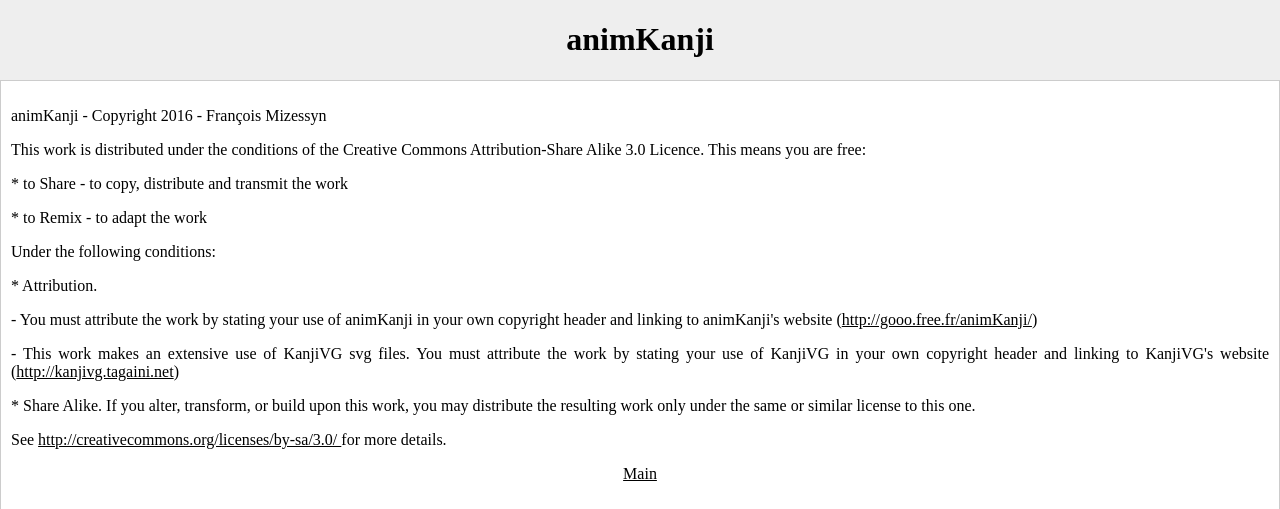
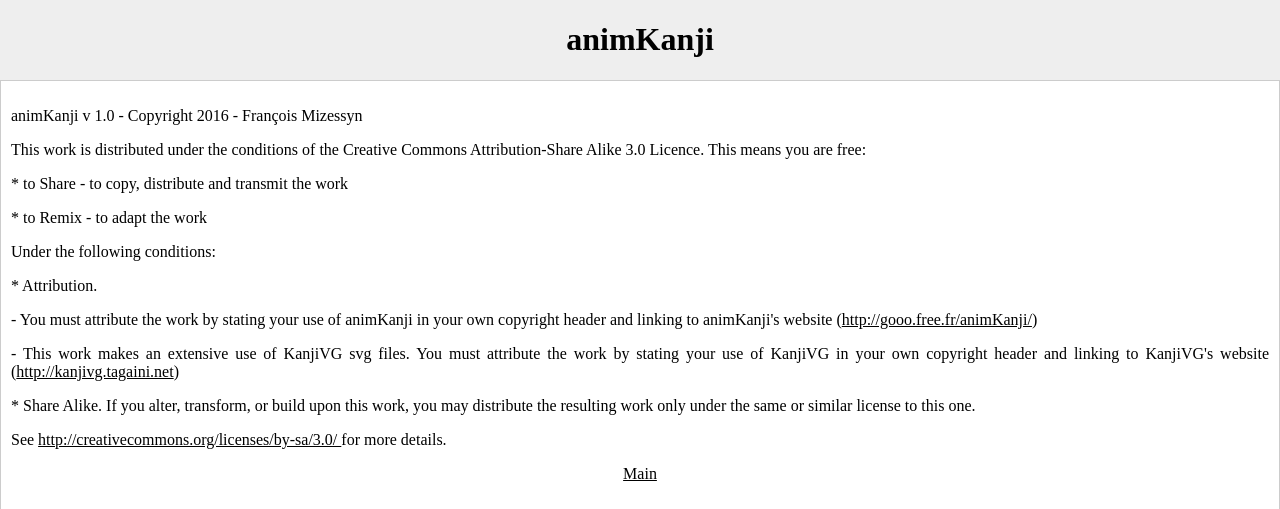
Before and after one commit to parsimonhi/animKanji, a PHP site: page /license.php in a window 1280 px wide. Shown: the top 509 px of the page. Run offline with PHP 8.4, Linux system fonts and the light colour scheme.

Commit message:
Update install.txt and license.php

```diff
--- a/install.txt
+++ b/install.txt
@@ -10,7 +10,7 @@ Need the main version of the kanji SVG files of the kanjiVG project
 
 How to install animKanji
 ------------------------
-1) Get animKanji archive (from http://github.com)
+1) Get animKanji archive (for instance from https://github.com/parsimonhi/animKanji)
 2) Unzip the archive file (a folder called "animKanji" is created)
 3) Upload this folder on your website
 4) Get kanjiVG SVG files archive (for instance from https://github.com/KanjiVG/kanjivg/releases)
--- a/license.php
+++ b/license.php
@@ -25,7 +25,7 @@ p.back {text-align:center;}
 <h1>animKanji</h1>
 <div id="a">
 <p>
-animKanji - Copyright 2016 - François Mizessyn</p><p>
+animKanji v 1.0 - Copyright 2016 - François Mizessyn</p><p>
 This work is distributed under the conditions of the Creative Commons
 Attribution-Share Alike 3.0 Licence. This means you are free:</p><p>
 * to Share - to copy, distribute and transmit the work</p><p>
```
